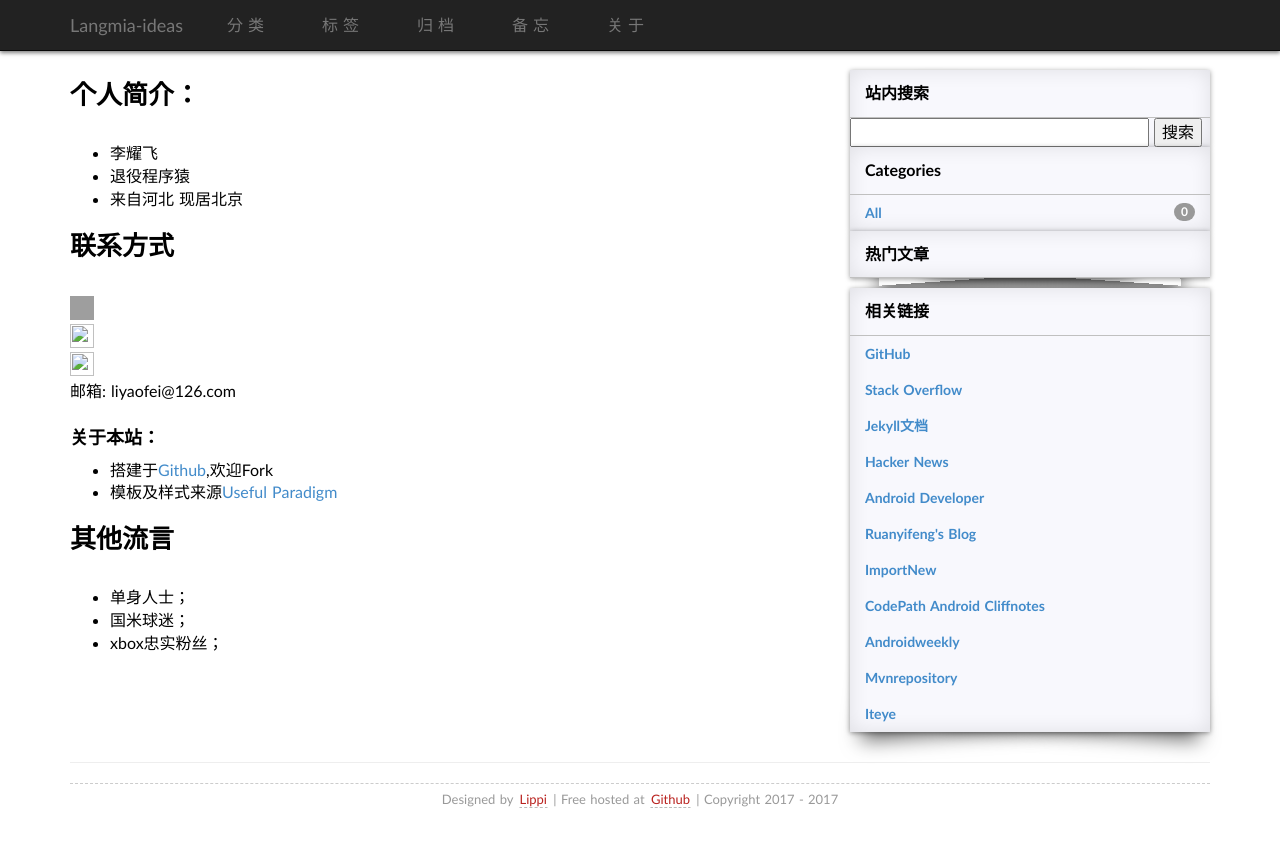
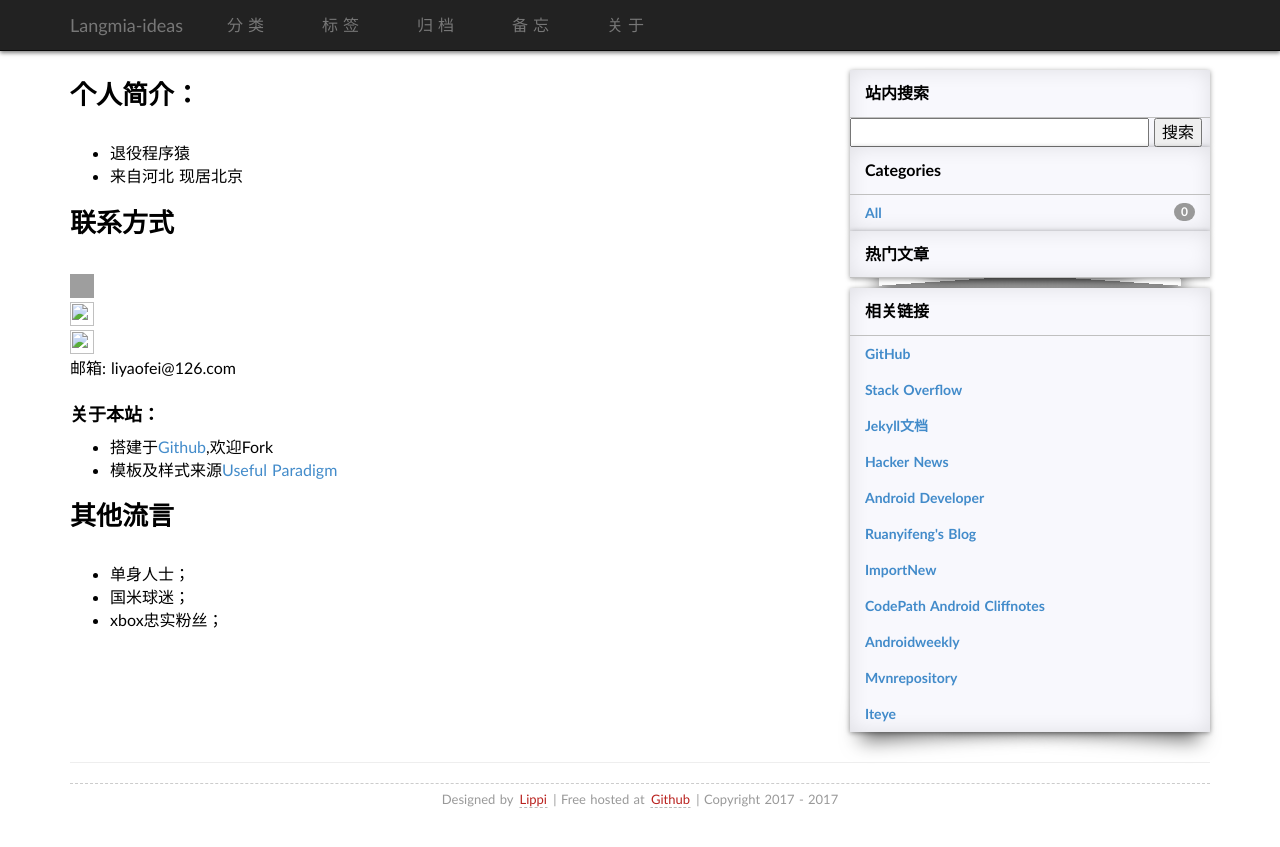
Before and after one commit to langmia/langmia.github.io, a Jekyll site: the page built from about.md, in a window 1280 px wide. Shown: the top 847 px of the page. Built offline with Jekyll 4.4.1, drawn with Linux system fonts in a browser that asks for light colours; some web fonts are replaced; comment, search, counter and statistics services are not loaded; grey boxes are pictures that could not be loaded.

Commit message:
change about

```diff
--- a/about.md
+++ b/about.md
@@ -4,8 +4,6 @@ title: "关于：About"
 ---
 
 ## 个人简介：
-
-* 李耀飞
 * 退役程序猿
 * 来自河北 现居北京
 
```
